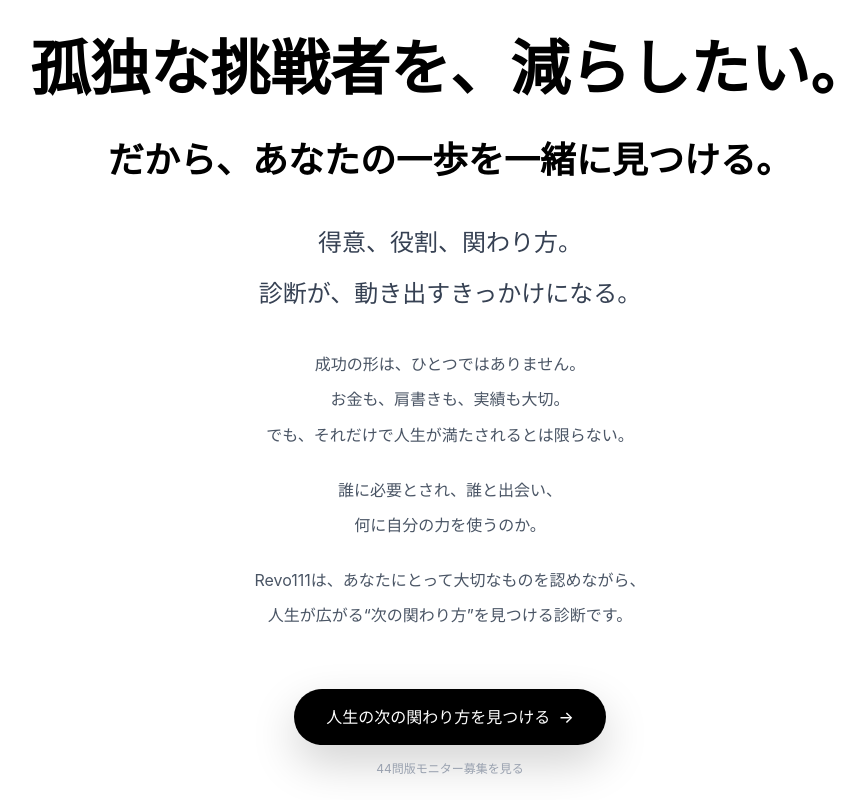
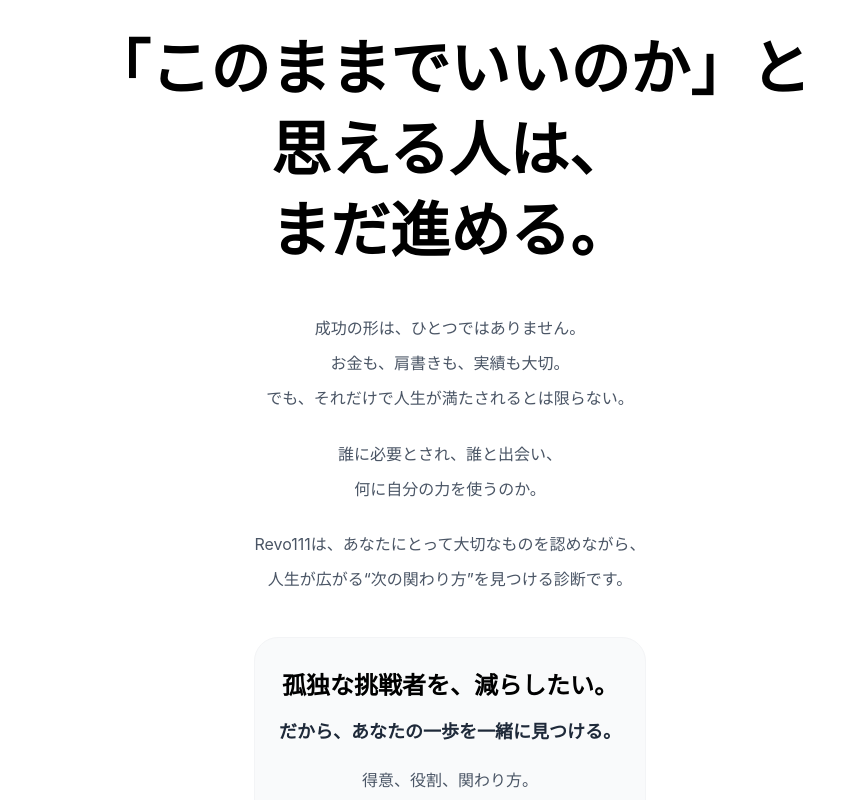
Before and after one commit to hayator11/revolist-diagnosis, a Next.js app: page / in a window 1280 px wide. Shown: the part 180-980 px from the top of the page, without its empty margins (190-1055 px from the left). Built offline with nearby package versions, Linux system fonts and the light colour scheme.

Commit message:
Restore top hero headline

```diff
--- a/src/components/Hero.tsx
+++ b/src/components/Hero.tsx
@@ -6,21 +6,14 @@ export default function Hero() {
       <p className="text-xs tracking-[0.3em] text-gray-400 uppercase mb-10">
         Revo111
       </p>
-      <h1 className="mb-8 max-w-5xl text-black">
-        <span className="block text-4xl md:text-6xl font-bold leading-[1.35]">
-          孤独な挑戦者を、減らしたい。
-        </span>
-        <span className="block mt-6 text-2xl md:text-4xl font-semibold leading-[1.55]">
-          だから、あなたの一歩を一緒に見つける。
-        </span>
-        <span className="block mt-8 text-lg md:text-2xl font-medium leading-[1.8] text-gray-700">
-          得意、役割、関わり方。
-        </span>
-        <span className="block mt-2 text-lg md:text-2xl font-medium leading-[1.8] text-gray-700">
-          診断が、動き出すきっかけになる。
-        </span>
+
+      <h1 className="text-4xl md:text-6xl font-bold text-black leading-[1.35] mb-10 max-w-3xl">
+        「このままでいいのか」と思える人は、
+        <br className="hidden sm:block" />
+        まだ進める。
       </h1>
-      <div className="text-sm md:text-base text-gray-600 mb-14 max-w-md leading-[2.2] space-y-5">
+
+      <div className="text-sm md:text-base text-gray-600 mb-10 max-w-md leading-[2.2] space-y-5">
         <p>
           成功の形は、ひとつではありません。<br />
           お金も、肩書きも、実績も大切。<br />
@@ -35,6 +28,20 @@ export default function Hero() {
           人生が広がる“次の関わり方”を見つける診断です。
         </p>
       </div>
+
+      <div className="mb-14 max-w-md rounded-3xl border border-gray-100 bg-gray-50 px-6 py-7">
+        <p className="text-xl md:text-2xl font-bold text-black leading-relaxed mb-3">
+          孤独な挑戦者を、減らしたい。
+        </p>
+        <p className="text-base md:text-lg font-semibold text-gray-800 leading-relaxed mb-5">
+          だから、あなたの一歩を一緒に見つける。
+        </p>
+        <div className="space-y-2 text-sm md:text-base text-gray-600 leading-relaxed">
+          <p>得意、役割、関わり方。</p>
+          <p>診断が、動き出すきっかけになる。</p>
+        </div>
+      </div>
+
       <Link
         href="/diagnosis"
         className="inline-flex items-center gap-2 bg-black text-white px-8 py-4 rounded-full text-base font-medium shadow-[0_18px_45px_rgba(0,0,0,0.18)] hover:bg-gray-800 transition-colors mb-4"
@@ -42,6 +49,7 @@ export default function Hero() {
         人生の次の関わり方を見つける
         <span aria-hidden>→</span>
       </Link>
+
       <Link
         href="/full-diagnosis"
         className="text-xs text-gray-400 hover:text-black transition-colors"
```
